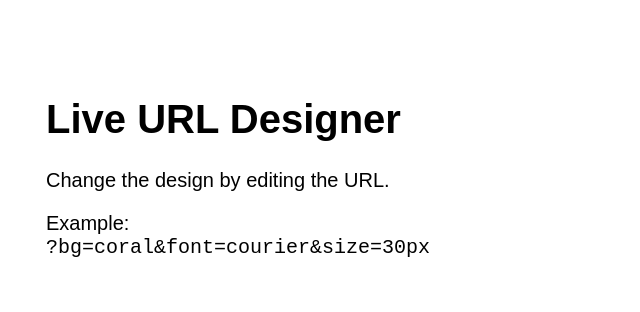
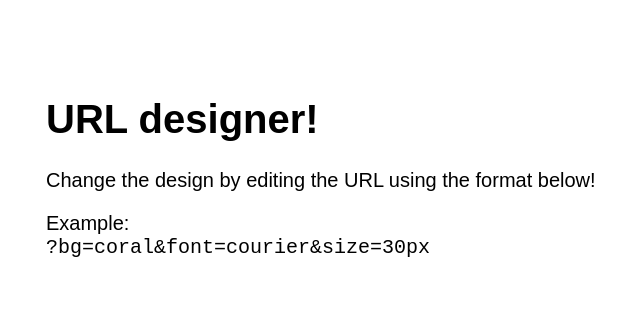
Before and after one commit to ShivaliSarvaiya/url_hw, a plain HTML site: page index.html in a window 1280 px wide. Shown: the whole page, without its empty margins (24-664 px from the left). Drawn offline with Linux system fonts and the light colour scheme.

Commit message:
final changes

```diff
--- a/index.html
+++ b/index.html
@@ -25,9 +25,9 @@
 <body>
 
     <div class="box">
-        <h1>Live URL Designer</h1>
+        <h1>URL designer!</h1>
         <p>
-            Change the design by editing the URL.
+            Change the design by editing the URL using the format below!
         </p>
         <p>
             Example:<br>
```
